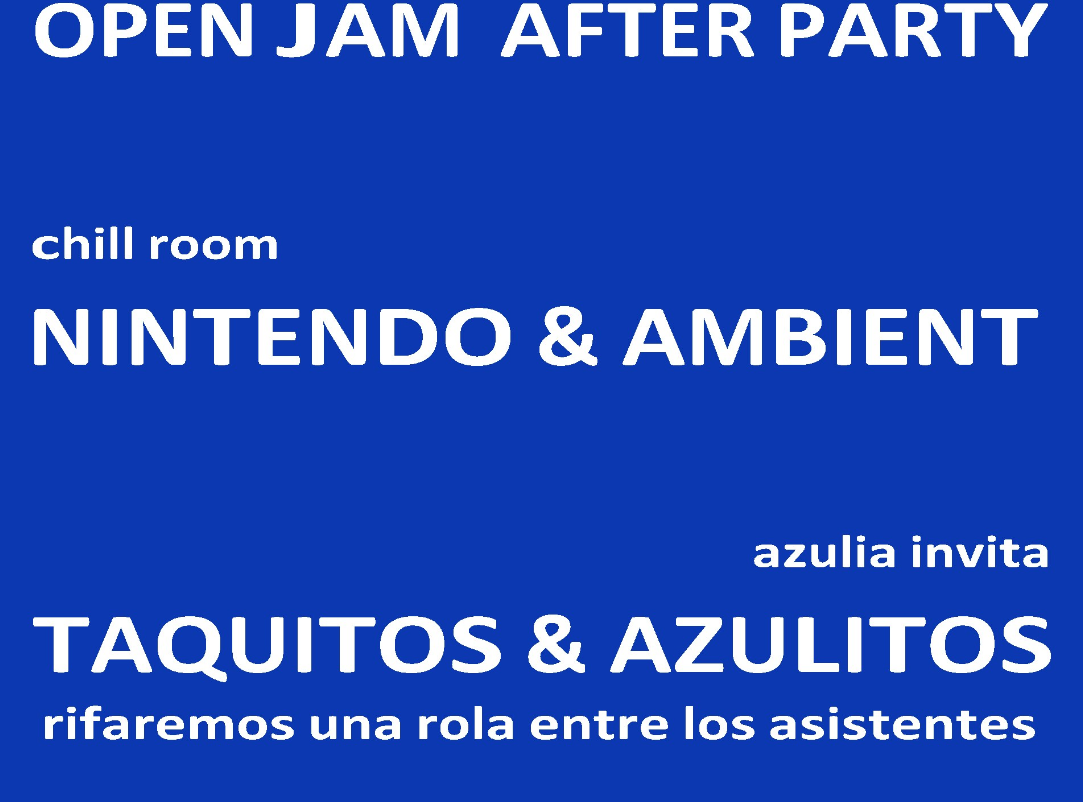
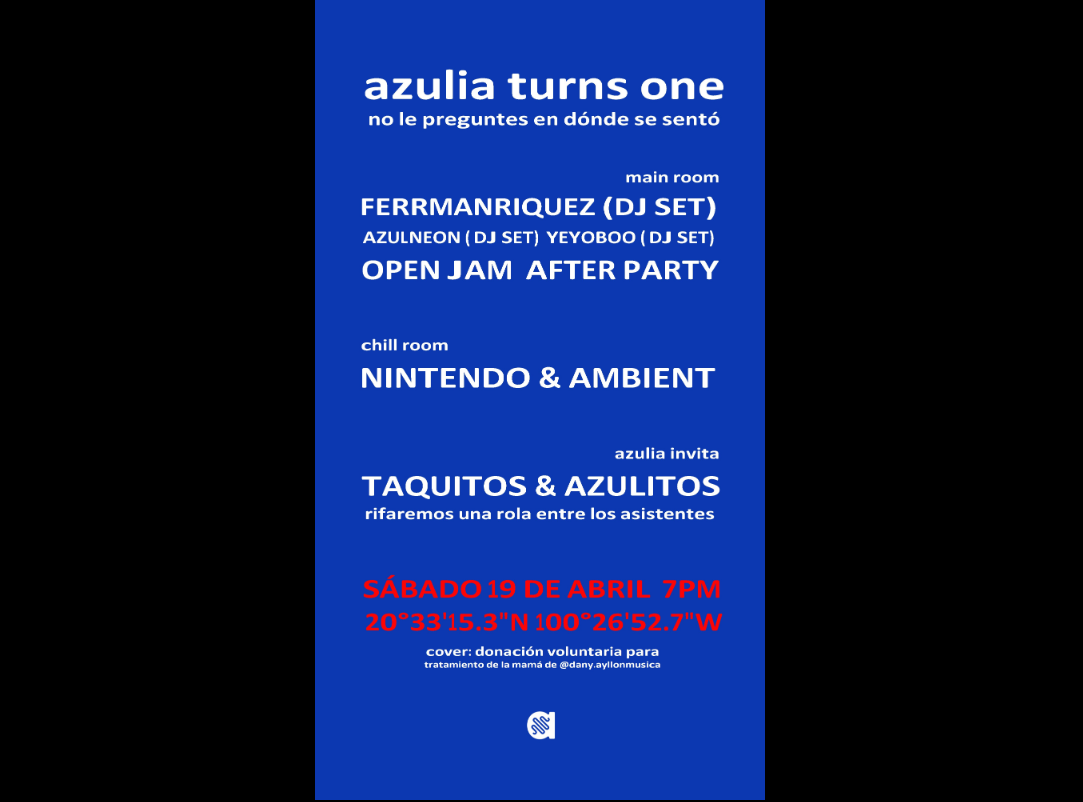
Before and after one commit to Neniom/azulneon, a plain HTML site: page index.html in a window 1280 px wide. Shown: the top 802 px of the page, without its empty margins (100-1183 px from the left). Drawn offline with Linux system fonts and the light colour scheme.

Commit message:
index.html

```diff
--- a/index.html
+++ b/index.html
@@ -2,23 +2,28 @@
 <html lang="es">
 <head>
   <meta charset="UTF-8">
-  <title>AzulNeon</title>
+  <title>azulia turns one</title>
   <style>
+    html, body {
+      margin: 0;
+      padding: 0;
+      background-color: black;
+      height: 100%;
+    }
     body {
-      margin: 0;
-      background-color: black;
       display: flex;
       align-items: center;
       justify-content: center;
-      height: 100vh;
     }
     img {
-      max-width: 100%;
+      max-width: 100vw;
+      max-height: 100vh;
+      width: auto;
       height: auto;
     }
   </style>
 </head>
 <body>
-  <img src="azulia aniversario conv 1.jpeg" alt="Invitación">
+  <img src="azulia aniversario conv 1.jpeg" alt="Imagen principal">
 </body>
 </html>
```
